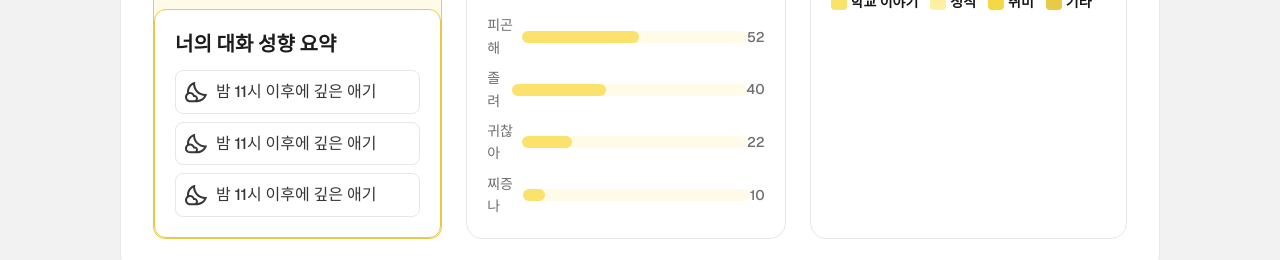
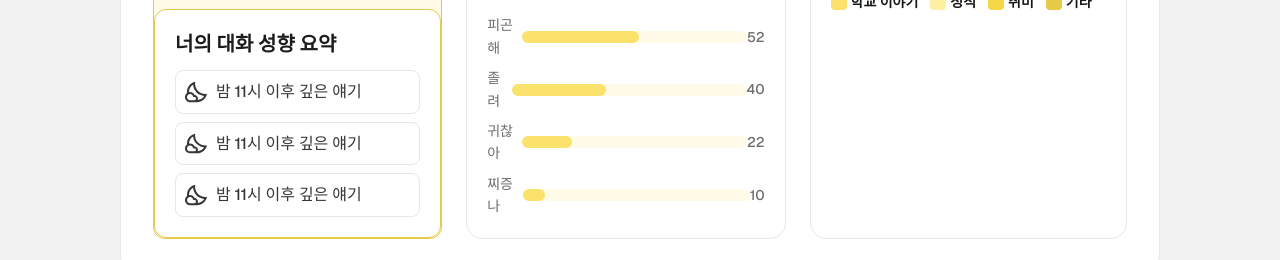
Before and after one commit to sogon-bssm/Sogon-FE, a Next.js app: page /report in a window 1280 px wide. Shown: the part 620-880 px from the top of the page. Built offline with nearby package versions, Linux system fonts and the light colour scheme.

Commit message:
refactor:: report 페이지 목데이터 사용 리팩토링

```diff
--- a/src/app/report/page.tsx
+++ b/src/app/report/page.tsx
@@ -4,11 +4,22 @@ import TopicPieCard from '@/features/report/components/topicPieCard';
 import PageHeader from '@/shared/components/ui/pageHeader';
 
 const Report = () => {
-  const data = [
+  const chatTraits = [
+    { type: 'night', label: '밤 11시 이후 깊은 얘기' },
+    { type: 'night', label: '밤 11시 이후 깊은 얘기' },
+    { type: 'night', label: '밤 11시 이후 깊은 얘기' },
+  ];
+  const frequencyData = [
     { word: '피곤해', score: 52 },
     { word: '졸려', score: 40 },
     { word: '귀찮아', score: 22 },
     { word: '찌증나', score: 10 },
+  ];
+  const pieCardData = [
+    { name: '학교 이야기', value: 40 },
+    { name: '성적', value: 30 },
+    { name: '취미', value: 20 },
+    { name: '기타', value: 10 },
   ];
 
   return (
@@ -32,32 +43,28 @@ const Report = () => {
           <div className="border-primary-700 gap-md p-lg flex flex-col rounded-md border bg-white">
             <h2 className="font-sans text-lg font-semibold text-gray-800">너의 대화 성향 요약</h2>
             <div className="gap-sm flex flex-col">
-              <div className="gap-sm p-sm flex w-full flex-row rounded-sm border border-gray-300 bg-white">
-                <Image src="/icon/report/night.svg" alt="밤 아이콘" width={24} height={24} />
-                <p className="text-md font-sans font-medium text-gray-700">
-                  밤 11시 이후에 깊은 애기
-                </p>
-              </div>
-              <div className="gap-sm p-sm flex w-full flex-row rounded-sm border border-gray-300 bg-white">
-                <Image src="/icon/report/night.svg" alt="밤 아이콘" width={24} height={24} />
-                <p className="text-md font-sans font-medium text-gray-700">
-                  밤 11시 이후에 깊은 애기
-                </p>
-              </div>
-              <div className="gap-sm p-sm flex w-full flex-row rounded-sm border border-gray-300 bg-white">
-                <Image src="/icon/report/night.svg" alt="밤 아이콘" width={24} height={24} />
-                <p className="text-md font-sans font-medium text-gray-700">
-                  밤 11시 이후에 깊은 애기
-                </p>
-              </div>
+              {chatTraits.map((item, idx) => (
+                <div
+                  key={idx}
+                  className="gap-sm p-sm flex w-full flex-row rounded-sm border border-gray-300 bg-white"
+                >
+                  <Image
+                    src={`/icon/report/${item.type}.svg`}
+                    alt={`${item.type} 아이콘`}
+                    width={24}
+                    height={24}
+                  />
+                  <p className="text-md font-sans font-medium text-gray-700">{item.label}</p>
+                </div>
+              ))}
             </div>
           </div>
         </div>
         <div className="gap-xl flex h-full w-full flex-col">
-          <FrequencyBarCard title="사용자가 자주 쓰는 단어" data={data} />
-          <FrequencyBarCard title="사용자의 주 감정" data={data} />
+          <FrequencyBarCard title="사용자가 자주 쓰는 단어" data={frequencyData} />
+          <FrequencyBarCard title="사용자의 주 감정" data={frequencyData} />
         </div>
-        <TopicPieCard />
+        <TopicPieCard data={pieCardData} />
       </div>
     </div>
   );
--- a/src/features/report/components/frequencyBarCard.tsx
+++ b/src/features/report/components/frequencyBarCard.tsx
@@ -11,8 +11,8 @@ const FrequencyBarCard = ({ title, data }: FrequencyBarCardProps) => {
     <div className="p-lg gap-md flex w-full flex-col self-stretch rounded-lg border border-gray-300">
       <h2 className="font-sans text-lg font-semibold text-gray-800">{title}</h2>
       <div className="gap-sm flex flex-col">
-        {data.map((item, idx) => (
-          <div className="flex w-full flex-row items-center justify-between" key={idx}>
+        {data.map((item) => (
+          <div className="flex w-full flex-row items-center justify-between" key={item.word}>
             <p className="font-sans text-sm font-medium text-gray-600">{item.word}</p>
             <div className="bg-primary-300 h-md w-[15.4rem] rounded-full">
               <div
--- a/src/features/report/components/topicPieCard.tsx
+++ b/src/features/report/components/topicPieCard.tsx
@@ -2,15 +2,16 @@
 
 import { PieChart, Pie, Cell, ResponsiveContainer } from 'recharts';
 
-const data = [
-  { name: '학교 이야기', value: 40 },
-  { name: '성적', value: 30 },
-  { name: '취미', value: 20 },
-  { name: '기타', value: 10 },
-];
+interface TopicPieCardProps {
+  data: {
+    name: string;
+    value: number;
+  }[];
+}
+
 const COLORS = ['#FAE26D', '#FDF0A0', '#F5D845', '#E7CA48', '#D4B83A', '#FFF3B0', '#C8A82A'];
 
-const TopicPieCard = () => {
+const TopicPieCard = ({ data }: TopicPieCardProps) => {
   return (
     <div className="gap-xl p-lg flex w-full flex-col self-stretch rounded-lg border border-gray-300 bg-white">
       <h2 className="font-sans text-lg font-semibold text-gray-800">자주 사용하는 대화 주제</h2>
```
